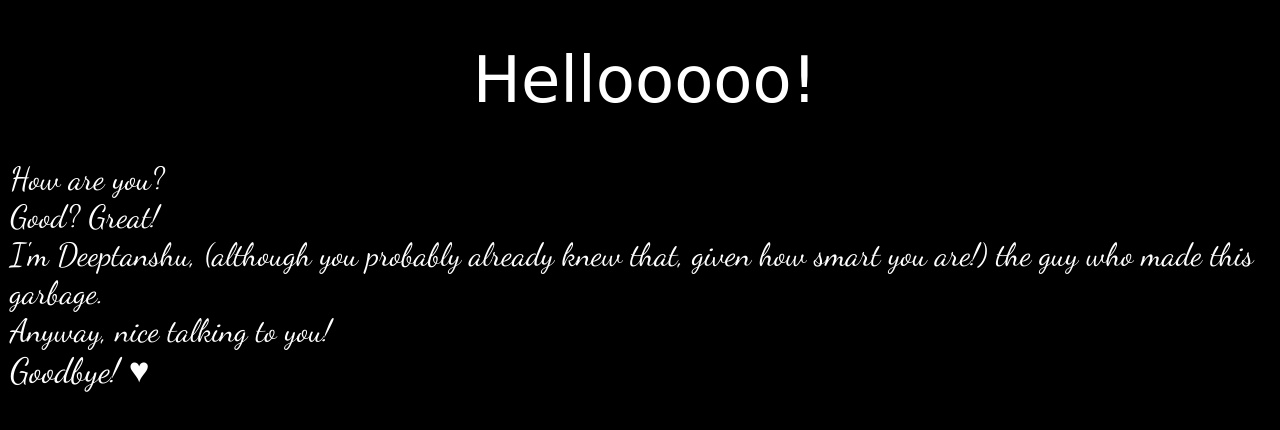
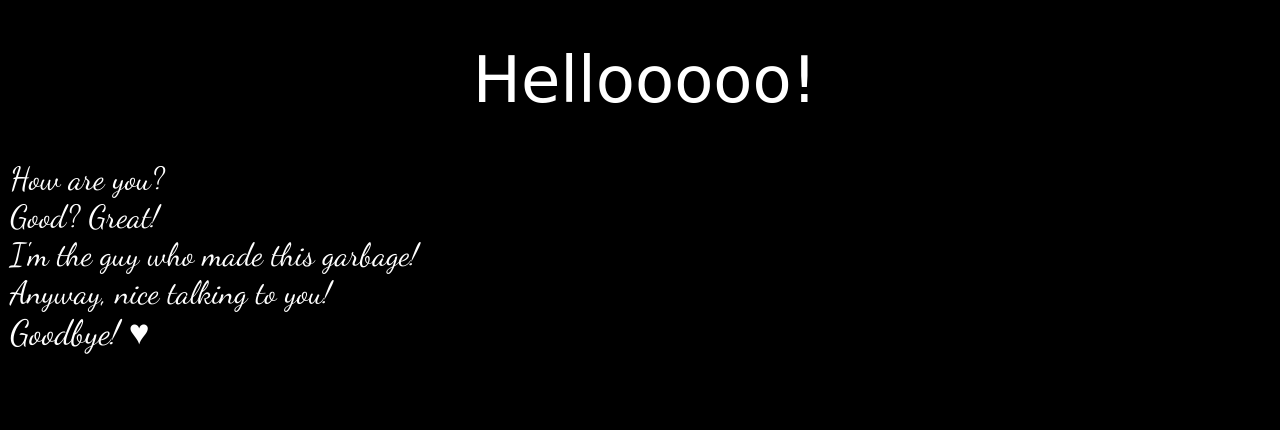
Before and after one commit to thisisdeeptanshu/thisisdeeptanshu.github.io, a plain HTML site: page about.html in a window 1280 px wide. Drawn offline with Linux system fonts and the light colour scheme; a web font is replaced by a local one.

Commit message:
Update about.html

```diff
--- a/about.html
+++ b/about.html
@@ -10,7 +10,7 @@
         <p style="font-family: 'Dancing Script';font-size: 32px;">
             How are you?<br>
             Good? Great!<br>
-            I'm Deeptanshu, (although you probably already knew that, given how smart you are!) the guy who made this garbage.<br>
+            I'm the guy who made this garbage!<br>
             Anyway, nice talking to you!<br>
             <a class="underline" href="index.html">Goodbye! ♥</a>
         </p>
```
